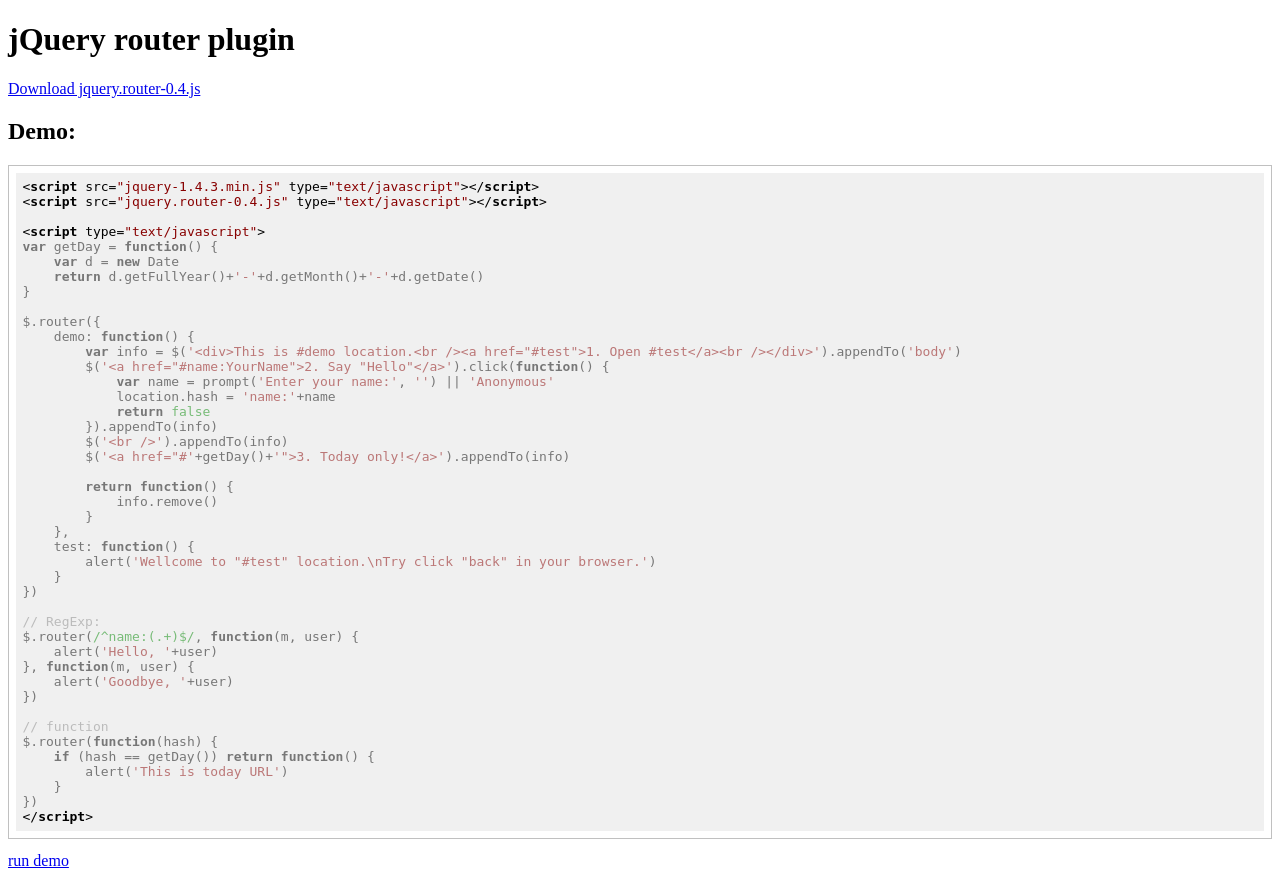
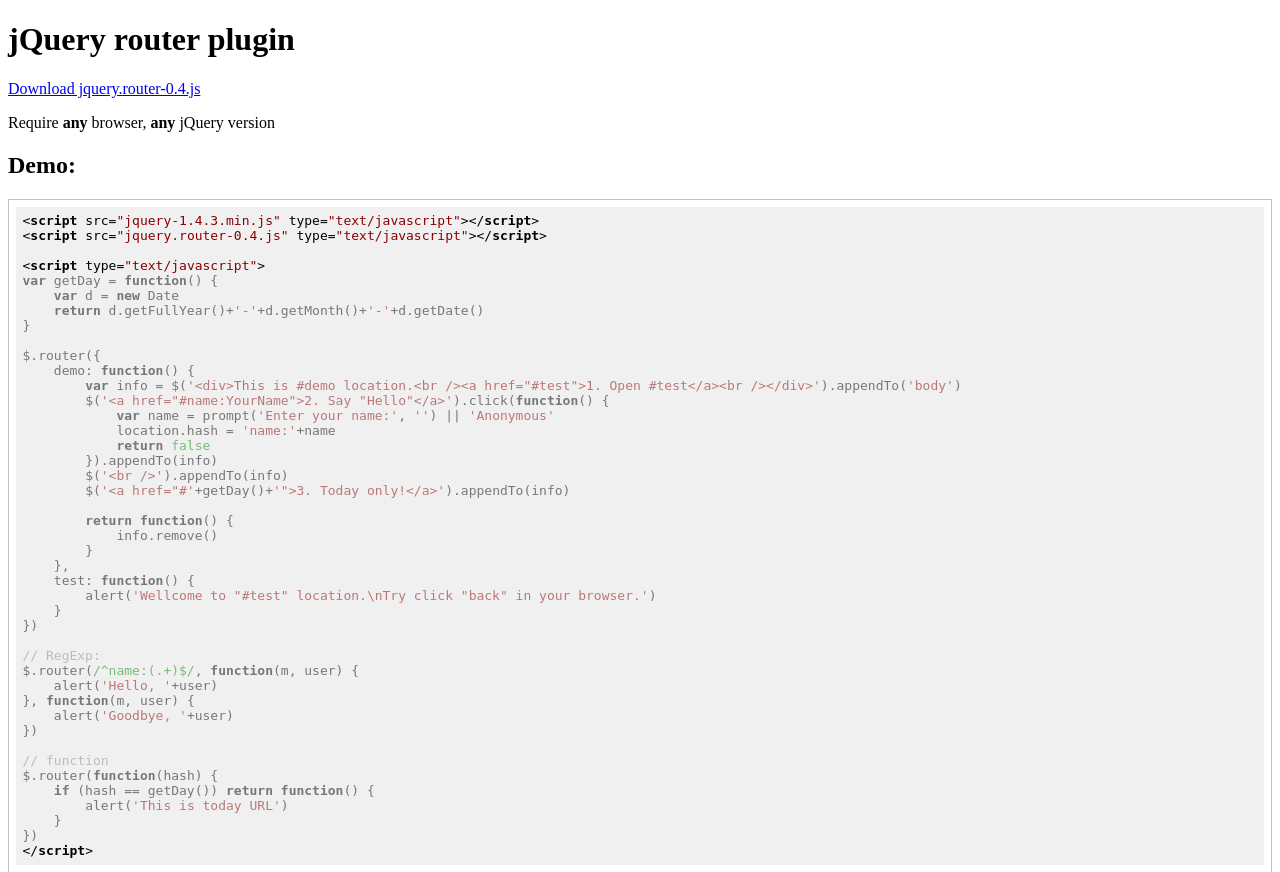
Before and after one commit to Ti-webdev/jquery.router, a PHP site: page / in a window 1280 px wide. Shown: the top 872 px of the page. Run offline with PHP 8.4, Linux system fonts and the light colour scheme.

Commit message:
test with jQuery 1.2.6, IE6, FF, Chrome

```diff
--- a/index.php
+++ b/index.php
@@ -20,6 +20,7 @@ header('Content-Type: text/html; charset=UTF-8');
 <body>
 	<h1>jQuery router plugin</h1>
 	<a href="jquery.router-0.4.js">Download jquery.router-0.4.js</a>
+	<p>Require <b>any</b> browser, <b>any</b> jQuery version</p>
 	<h2>Demo:</h2>
 	<pre><code><?= htmlspecialchars(file_get_contents('demo.html')) ?></code></pre>
 	<a href="#demo">run demo</a>
```
Also changed, not shown: tests/tests.js (+2 -2 lines).
